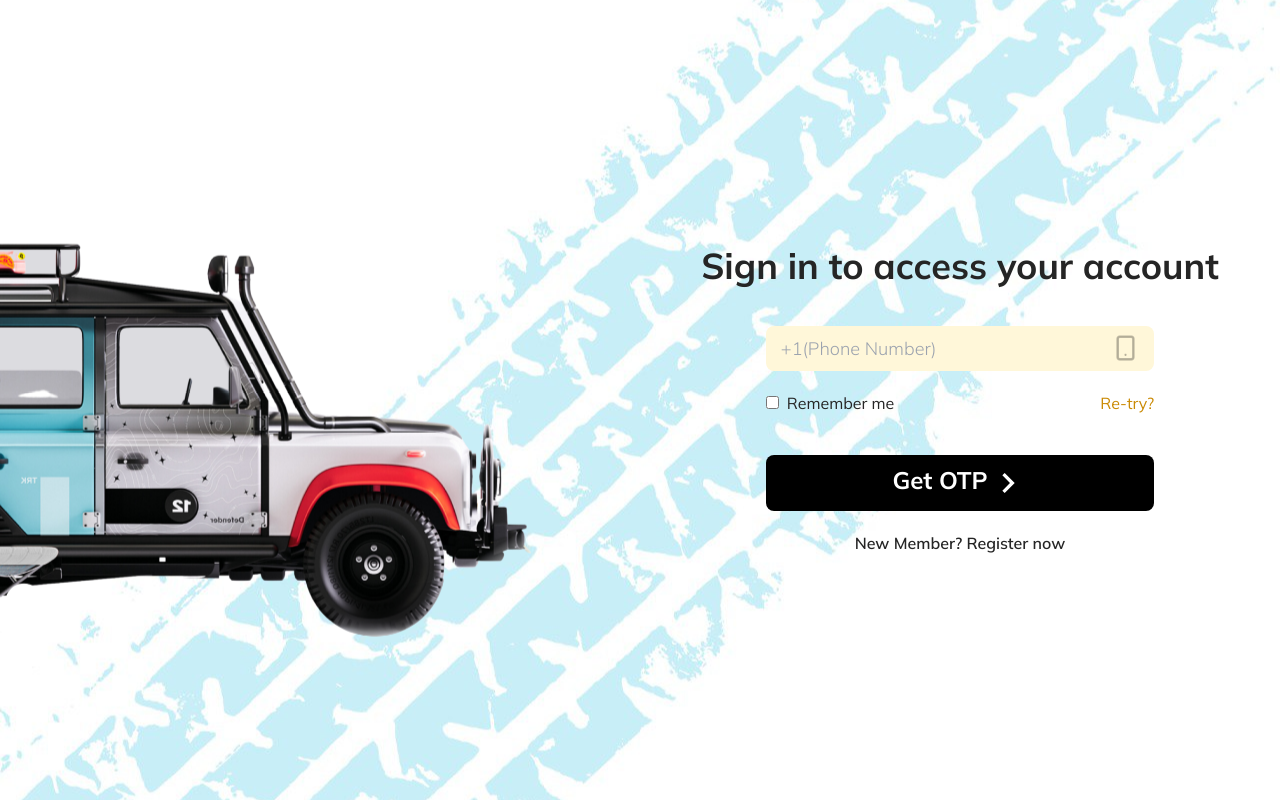
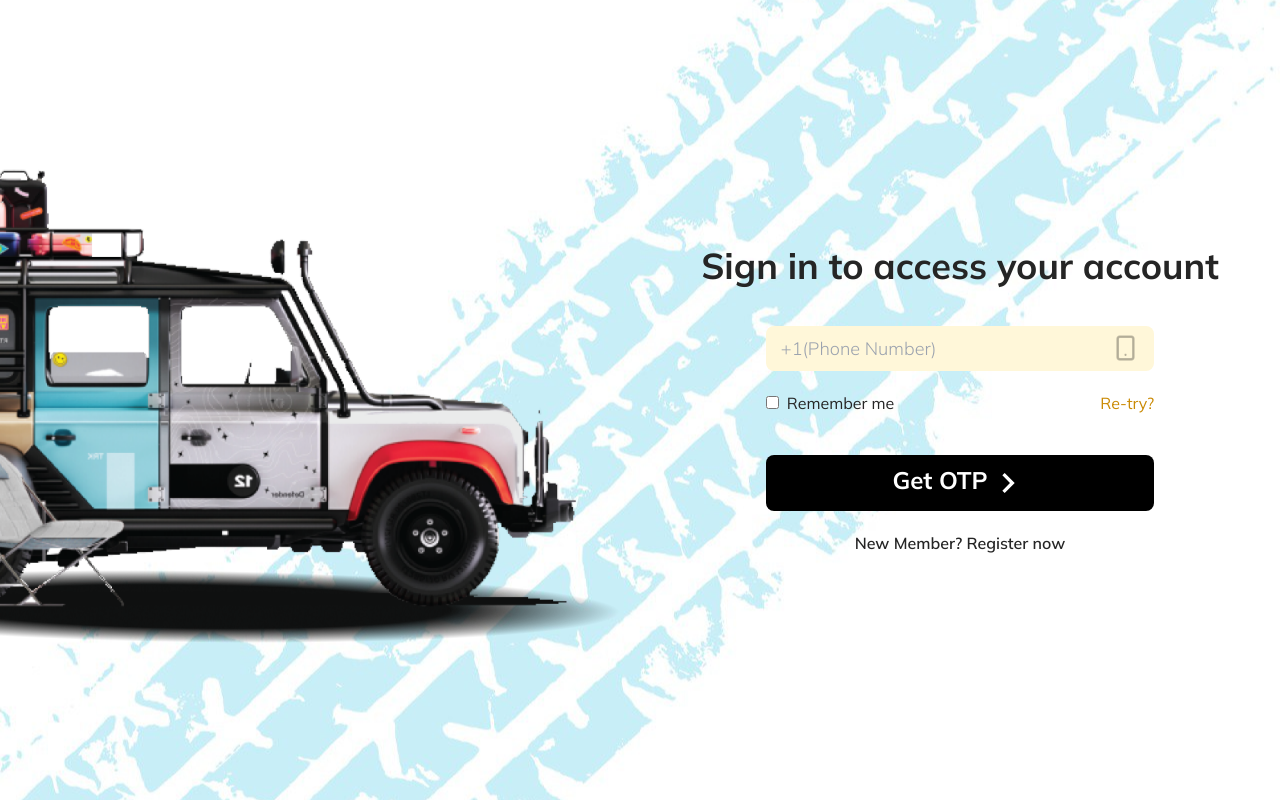
Before and after one commit to Cameron933/winlads-client, a React (Vite) app: page /login in a window 1280 px wide. Built offline with nearby package versions, Linux system fonts and the light colour scheme.

Commit message:
update login page

```diff
--- a/src/pages/Login/Login.jsx
+++ b/src/pages/Login/Login.jsx
@@ -164,7 +164,7 @@
             <div className="login-contain flex items-center justify-center md:flex-row flex-col">
               <div className="img-container w-2/4 scale-150 mb-9 md:mb-0 prevent">
                 {/* Dekstop VIew Jeep */}
-                <div className="hidden md:block w-full">
+                <div className="hidden md:block 2xl:hidden lg:hidden w-full">
                   <motion.img
                     initial={{ opacity: 0, x: '-50%' }}
                     whileInView={{ opacity: 1, x: '-25%' }}
@@ -175,7 +175,7 @@
                     alt="main-img"
                   />
                 </div>
-                <div className="hidden 2xl:block w-full">
+                <div className="hidden 2xl:block lg:block md:hidden w-full">
                   <motion.img
                     initial={{ opacity: 0, x: '-50%' }}
                     whileInView={{ opacity: 1, x: '-25%' }}
@@ -186,7 +186,7 @@
                   />
                 </div>
                 {/* Mobile View Jeep */}
-                <div className="block md:hidden w-full">
+                <div className="block md:hidden 2xl:hidden lg:hidden w-full">
                   <motion.img
                     initial={{ opacity: 0, x: -50 }}
                     whileInView={{ opacity: 1, x: -10 }}
```
